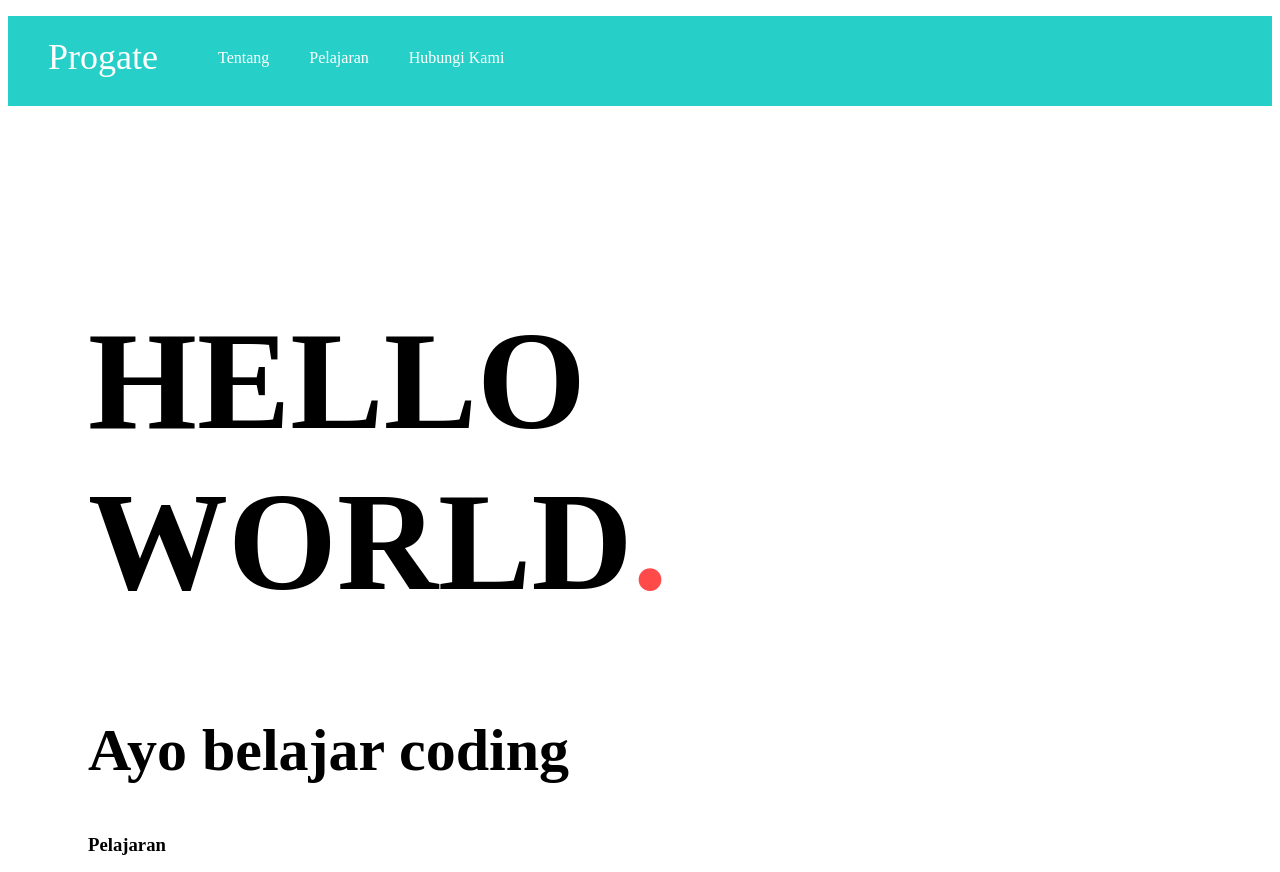
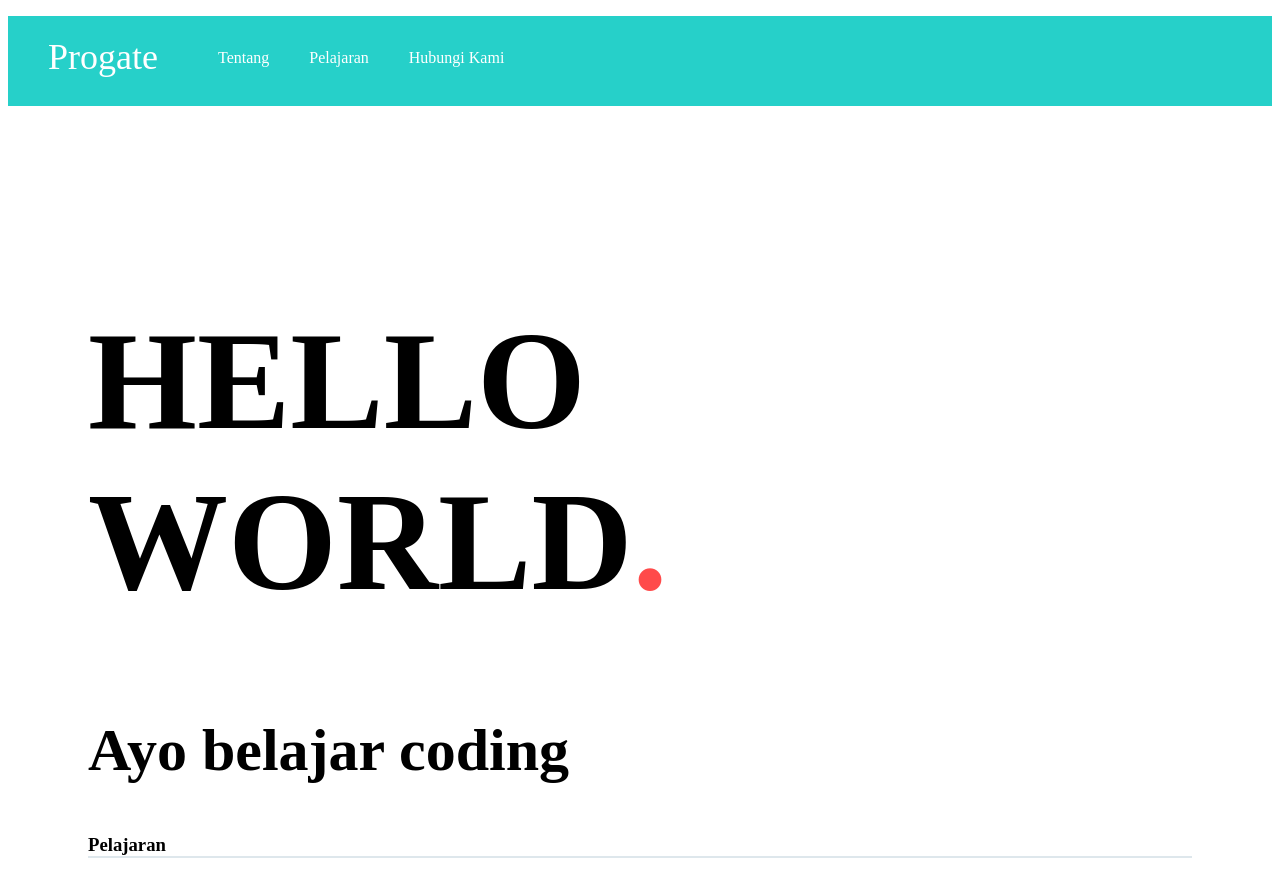
Before and after one commit to izmilia-prastika/training-progate-orangsiber, a PHP site: page /index.html in a window 1280 px wide. Shown: the top 872 px of the page. Run offline with PHP 8.4, Linux system fonts and the light colour scheme.

Commit message:
Commit ke 8
Commit ke 8
https://progate.com/html/study/1/20#/63

```diff
--- a/index.html
+++ b/index.html
@@ -24,33 +24,24 @@
       </div>
 
       <div class="contents">
-        <!-- Tambahkan tag <h3> -->
-        <h3>Pelajaran</h3>
-
-        <!-- Tambahkan tag <div> dengan class "contents-item" -->
+        <!-- Tambahkan class "section-title" ke tag <h3> dibawah -->
+        <h3 class="section-title">Pelajaran</h3>
         <div class="contents-item">
           <img src="https://s3-ap-northeast-1.amazonaws.com/progate/shared/images/lesson/html/study/html.svg">
           <p>HTML & CSS</p>
         </div>
-
-        <!-- Tambahkan tag <div> dengan class "contents-item" -->
         <div class="contents-item">
           <img src="https://s3-ap-northeast-1.amazonaws.com/progate/shared/images/lesson/html/study/php.svg">
           <p>PHP</p>
         </div>
-
-        <!-- Tambahkan tag <div> dengan class "contents-item" -->
         <div class="contents-item">
           <img src="https://s3-ap-northeast-1.amazonaws.com/progate/shared/images/lesson/html/study/ruby.svg">
           <p>Ruby</p>
         </div>
-
-        <!-- Tambahkan tag <div> dengan class "contents-item" -->
         <div class="contents-item">
           <img src="https://s3-ap-northeast-1.amazonaws.com/progate/shared/images/lesson/html/study/swift.svg">
           <p>Swift</p>
         </div>
-
       </div>
 
       <div class="contact-form">
--- a/style.css
+++ b/style.css
@@ -1,4 +1,4 @@
-=body {
+body {
   font-family: "Avenir Next";
 }
 
@@ -39,6 +39,21 @@ li {
   color: #ff4a4a;
 }
 
+/* Gantikan tinggi contents ke 500px */
+.contents {
+  height: 500px;
+}
+
+/* Gantikan property border-bottom milik section-title */
+.section-title {
+  border-bottom: 2px solid #dee7ec;
+}
+
+/* Gantikan property float milik contents-item ke left */
+.contents-item {
+  float: left;
+}
+
 .footer {
   background-color: #2f5167;
   color: #fff;
```
